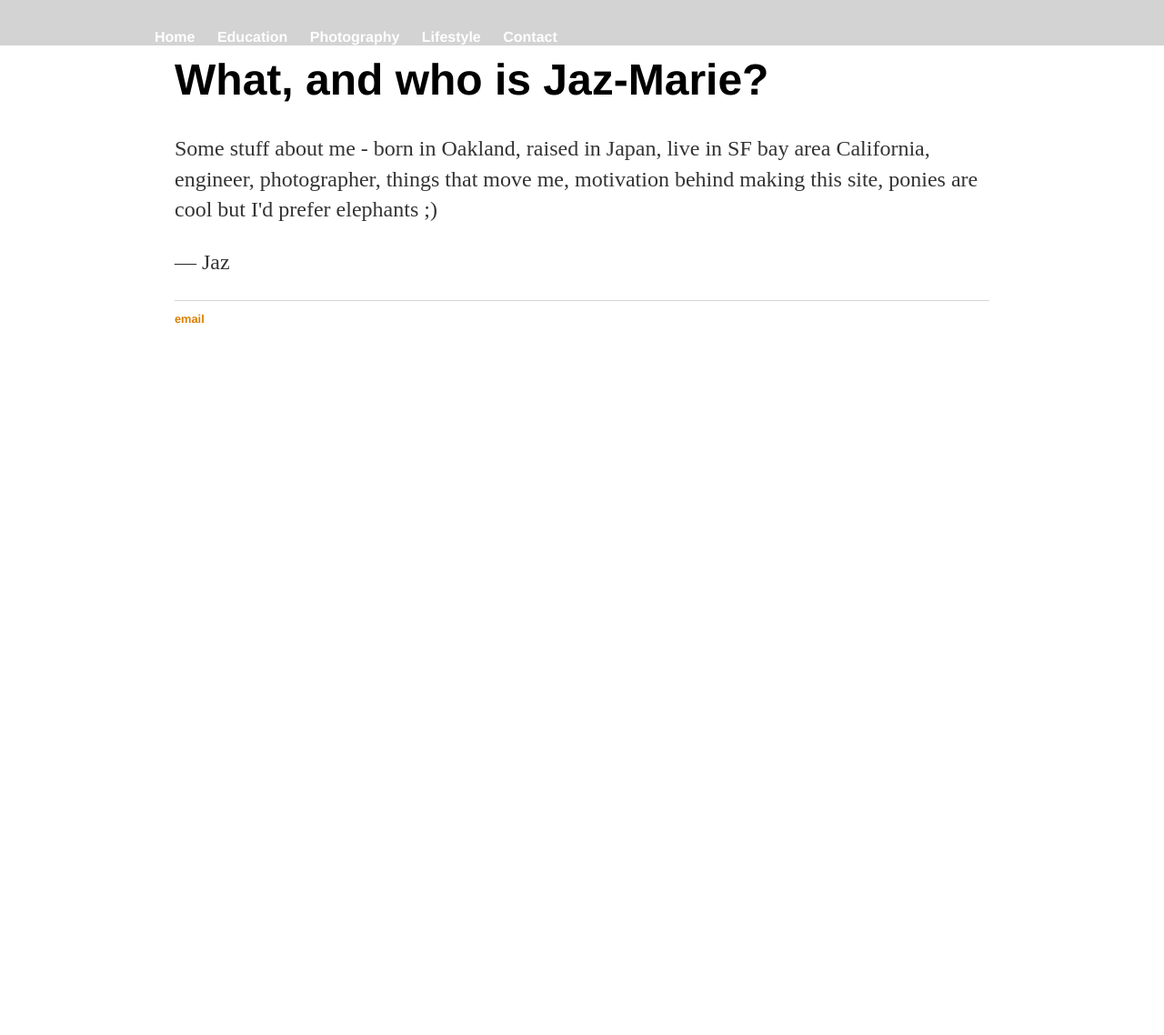
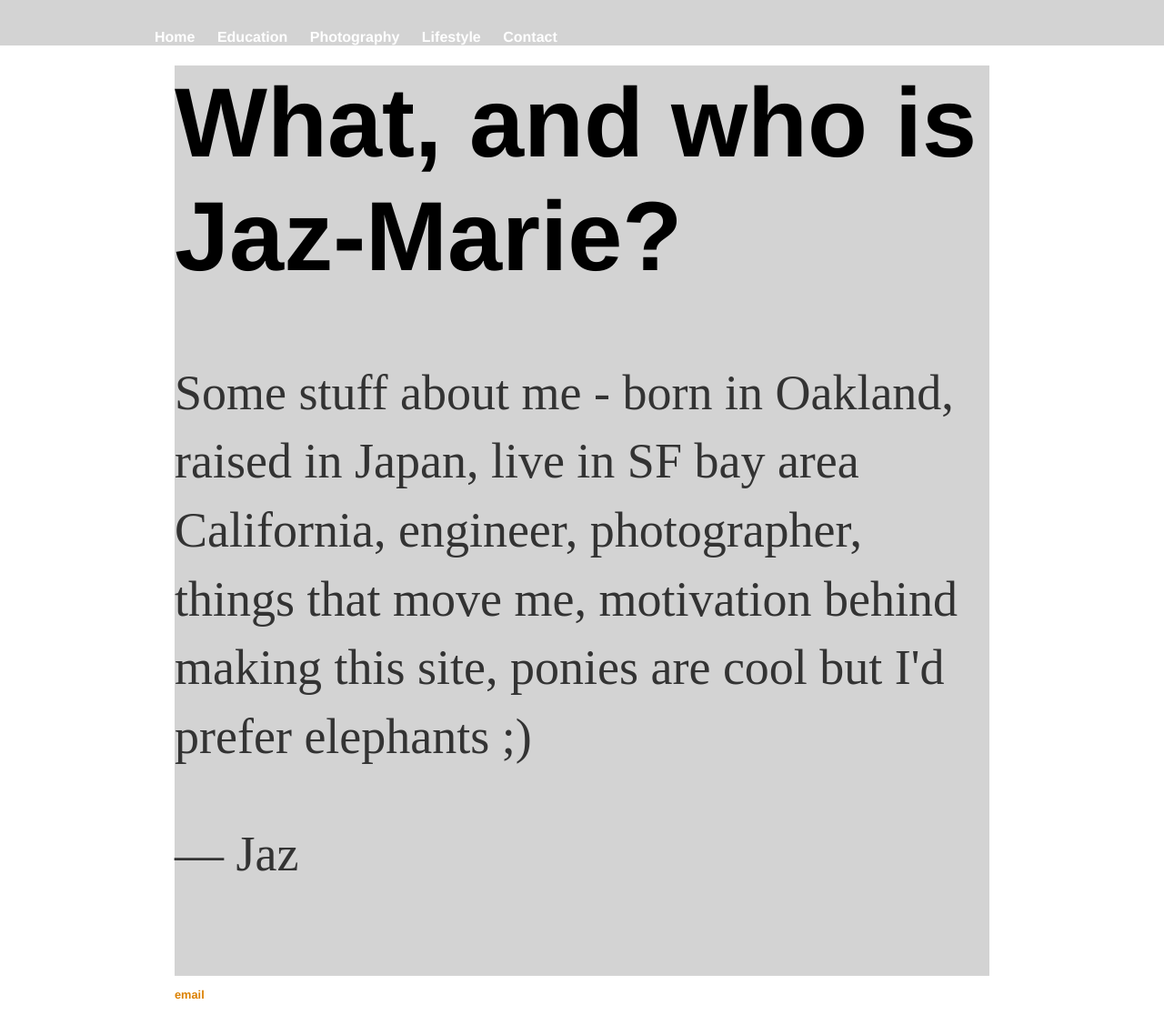
Before and after one commit to itsonlyjaz/itsonlyjaz.github.io, a Jekyll site: the page built from about/index.html, in a window 1280 px wide and 1161 px high. Shown: the top 1138 px of the window at 91% size. Built offline with Jekyll 4.4.1, drawn with Linux system fonts in a browser that asks for light colours.

Commit message:
Update index.html

```diff
--- a/about/index.html
+++ b/about/index.html
@@ -6,6 +6,8 @@ title: Jaz-Marie
 <!doctype html>
 <title>JM - About</title>
 <body>
+    <div class="parallax1"></div>
+    <div style="height:1000px;background-color:lightgrey;font-size:36px">
     <h1>What, and who is Jaz-Marie?</h1>
     <div>
         <p>Some stuff about me - born in Oakland, raised in Japan, live in SF bay area California, engineer, photographer,
```
